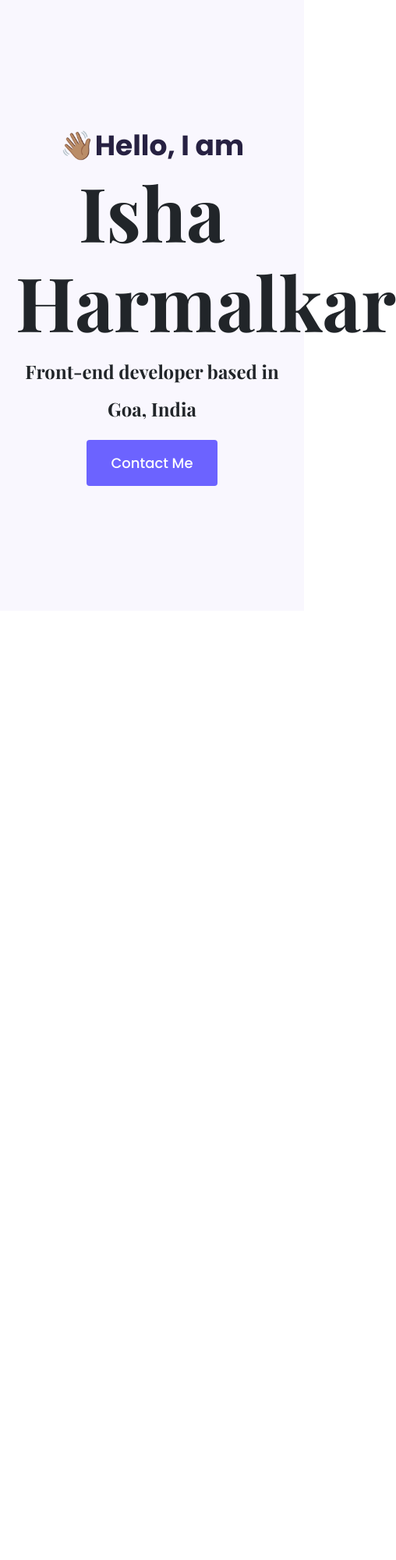
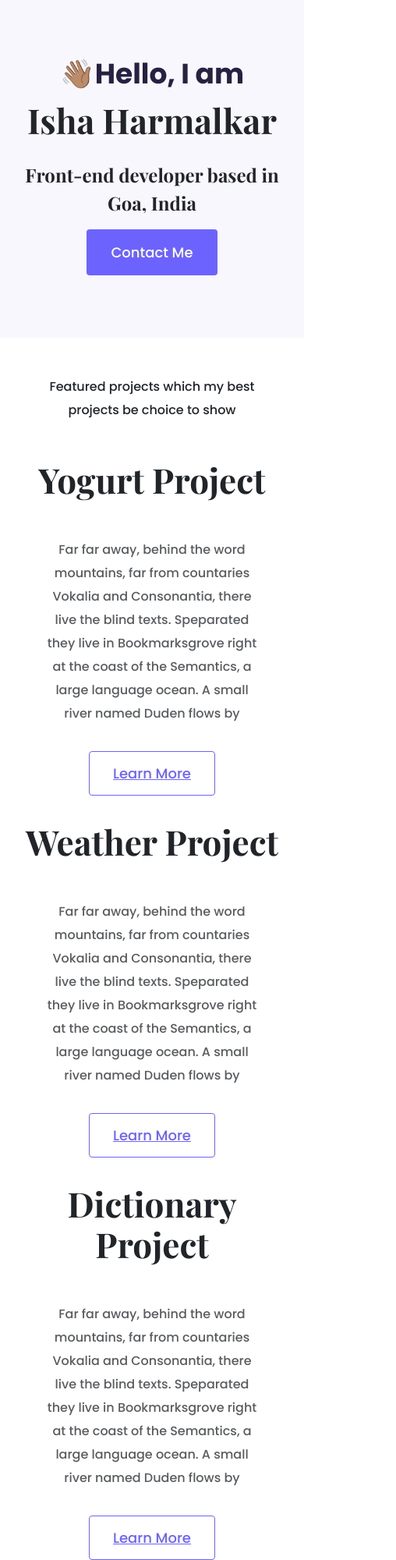
Before and after one commit to IshaHarmalkar/portfolio-1, a plain HTML site: page index.html in a window 390 px wide. Shown: the top 2000 px of the page at 78% size, 508 px wide, since content can reach past the window. Before the commit the page ends 844 px from the top, so only its background shows below. Drawn offline with nearby package versions, Linux system fonts and the light colour scheme.

Commit message:
Integrated Homepage Design

```diff
--- a/index.html
+++ b/index.html
@@ -30,11 +30,72 @@
   </head>
   <body>
     <div class="hero">
-        <p>👋🏽Hello, I am</p>
-        <h1>Isha Harmalkar</h1>
-        <h2 class="mb-3">Front-end developer based in Goa, India</h2>
+      <p>👋🏽Hello, I am</p>
+      <h1>Isha Harmalkar</h1>
+      <h2 class="mb-3">Front-end developer based in Goa, India</h2>
 
-        <div><a href="#" class="btn btn-branding">Contact Me</a></div>
+      <div><a href="#" class="btn btn-branding">Contact Me</a></div>
+    </div>
+    <p class="text-center m-5">
+      Featured projects which my best projects be choice to show
+    </p>
+    <div class="container">
+      <div class="row mb-5">
+        <div class="col d-none d-lg-block">
+          <img src="images/yogurt.png" class="img-fluid" alt="yogurt" />
+        </div>
+
+        <div class="col">
+          <div class="project-description">
+            <h2 class="mb-5">Yogurt Project</h2>
+            <p class="text-center m-5 mb-5 text-muted">
+              Far far away, behind the word mountains, far from countaries
+              Vokalia and Consonantia, there live the blind texts. Speparated
+              they live in Bookmarksgrove right at the coast of the Semantics, a
+              large language ocean. A small river named Duden flows by
+            </p>
+            <a href="" class="btn-branding-outline">Learn More</a>
+          </div>
+        </div>
+      </div>
+
+      <div class="row mb-5">
+        <div class="col">
+          <div class="project-description">
+            <h2 class="mb-5">Weather Project</h2>
+            <p class="text-center m-5 mb-5 text-muted">
+              Far far away, behind the word mountains, far from countaries
+              Vokalia and Consonantia, there live the blind texts. Speparated
+              they live in Bookmarksgrove right at the coast of the Semantics, a
+              large language ocean. A small river named Duden flows by
+            </p>
+            <a href="" class="btn-branding-outline">Learn More</a>
+          </div>
+        </div>
+        <div class="col d-none d-lg-block">
+          <img src="images/weather.png" class="img-fluid" alt="weather" />
+        </div>
+      </div>
+
+      <div class="row mb-5">
+        <div class="col d-none d-lg-block">
+          <img src="images/dictionary.png" class="img-fluid" alt="dictionary" />
+        </div>
+
+        <div class="col">
+          <div class="project-description">
+            <h2 class="mb-5">Dictionary Project</h2>
+            <p class="text-center m-5 mb-5 text-muted">
+              Far far away, behind the word mountains, far from countaries
+              Vokalia and Consonantia, there live the blind texts. Speparated
+              they live in Bookmarksgrove right at the coast of the Semantics, a
+              large language ocean. A small river named Duden flows by
+            </p>
+            <a href="" class="btn-branding-outline">Learn More</a>
+          </div>
+        </div>
+      </div>
+
     </div>
   </body>
 </html>
--- a/styles/portfolio.css
+++ b/styles/portfolio.css
@@ -47,12 +47,18 @@ h6 {
 }
 h1 {
   font-size: 96px;
+  line-height: 1.5;
+}
+h2 {
+  font-size: 64px;
 }
 p {
   font-family: var(--default-font-family);
   font-weight: normal;
   /* font-weight: 100;
   font-style: normal; */
+  font-size: 16px;
+  line-height: 30px;
 }
 
 .hero {
@@ -70,7 +76,7 @@ p {
 .hero h2 {
   font-family: var(--heading-font-family);
   font-weight: normal;
-  line-height: 2;
+  line-height: 1.5;
   font-size: 24px;
 }
 
@@ -82,3 +88,35 @@ p {
   line-height: 27px;
   padding: 15px 30px;
 }
+
+.btn-branding-outline {
+  border: 1px solid var(--branding-color);
+  border-radius: 4px;
+  color: var(--branding-color);
+  font-size: 18px;
+  line-height: 27px;
+  padding: 15px 30px;
+}
+
+.project-description {
+  padding: 120px 60px;
+}
+
+@media (max-width: 900px) {
+  .project-description {
+    padding: 0;
+    text-align: center;
+  }
+  h1 {
+    font-size: 44px;
+    line-height: 2;
+  }
+  h2 {
+    font-size: 44px;
+  }
+
+  .hero {
+
+    padding: 80px 20px;
+  }
+}
```
Also changed, not shown: images/dictionary.png (added), images/weather.png (added), images/yoga.png (added), images/yogurt.png (added).
